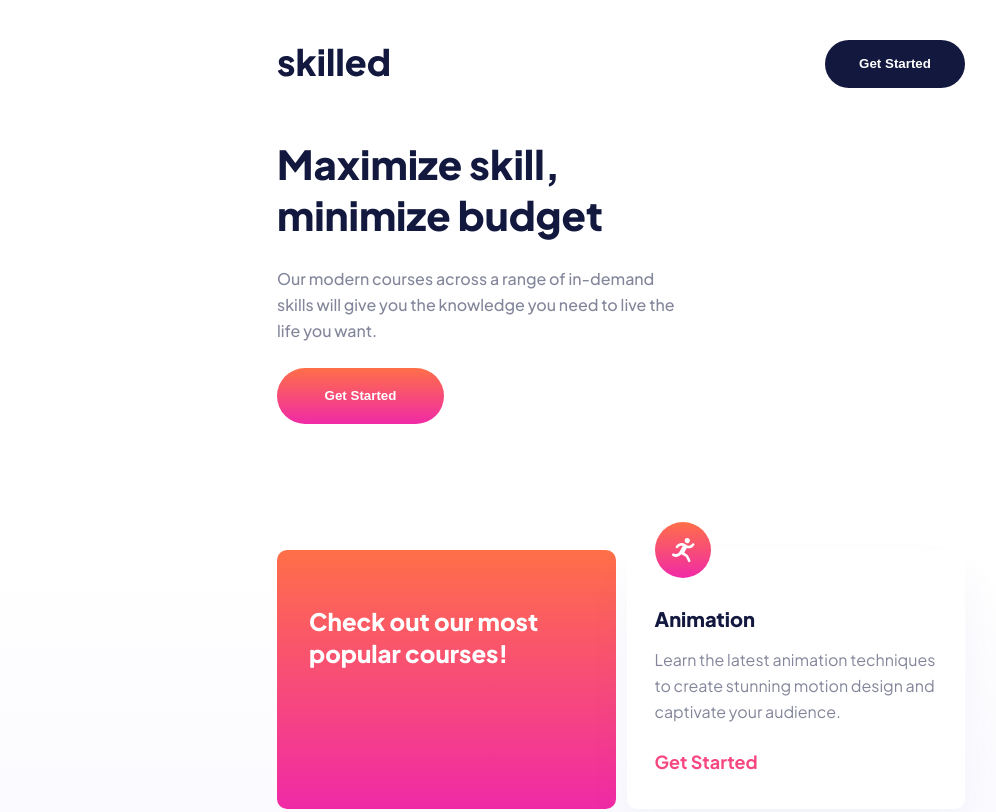
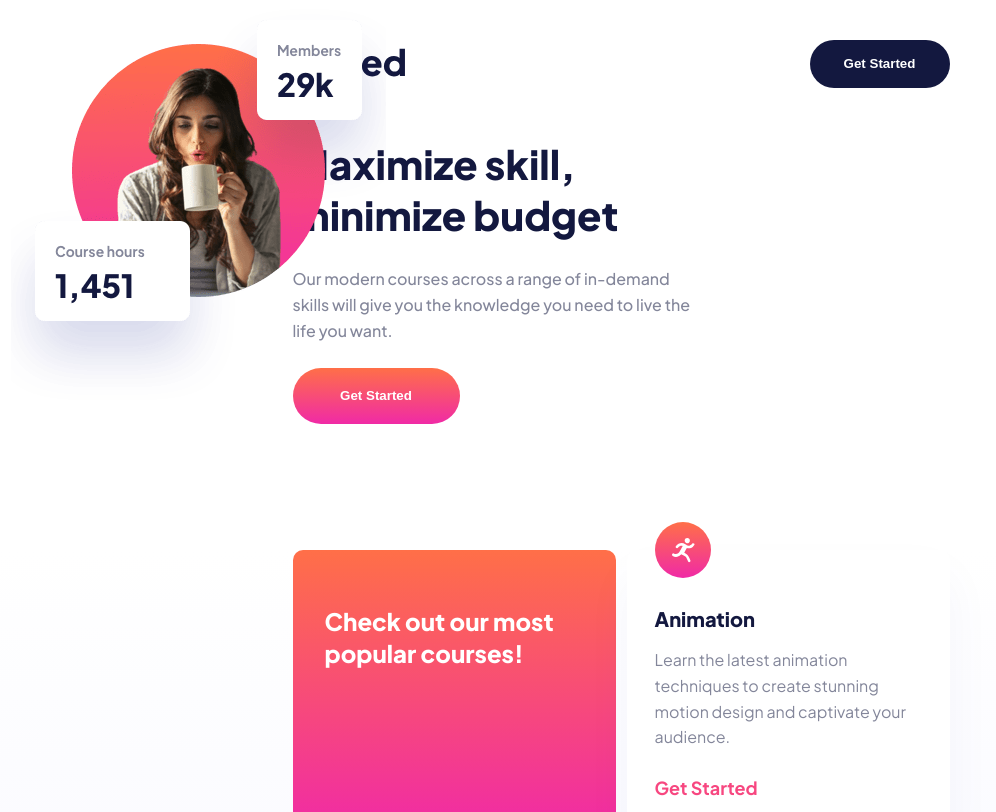
Before and after one commit to OlgaBorovik/frontendmentor-e-learning-landing, a plain HTML site: page index.html in a window 1280 px wide. Shown: the top 812 px of the page, without its empty margins (19-1015 px from the left). Drawn offline with Linux system fonts and the light colour scheme.

Commit message:
courses desktop

```diff
--- a/index.html
+++ b/index.html
@@ -35,16 +35,13 @@
     Get Started
   </button>
   </div>
+  <picture class="hero__image">
+    <source srcset="./assets/image-hero-mobile.png" media="(min-width: 375px)" />
+    <source srcset="./assets/image-hero-tablet.png" media="(min-width: 768px)" />
+    <source srcset="./assets/image-hero-desktop.png" media="(min-width: 1440px)" />
+    <img src="./assets/image-hero-mobile.png" alt="hero" />
+  </picture>
 
-  <picture class="hero__image">
-    <source srcset="./assets/image-hero-desktop.png    1x,
-                    ./aseets/image-hero-desktop@2x.png 2x" media="(min-width:1440px)" />
-    <source srcset="./assets/image-hero-tablet.png    1x,
-                    ./assets/image-hero-tablet@2x.png  2x" media="(min-width:768px)" />
-    <source srcset="./assets/image-hero-mobile.png    1x,
-                    ./assets/image-hero-mobile@2x.png 2x" media="(min-width:375px)" />
-    <img class="hero__image" src="./assets/image-hero-mobile.png" alt="image-hero" width="320">
-  </picture>
 </section>
 <section class="courses">
   <div class="container">
--- a/sass/base/_base.scss
+++ b/sass/base/_base.scss
@@ -16,12 +16,11 @@ body{
             }
 
             @include tablet {
-                width: 768px;
-                padding-left: 40px;
-                padding-right: 40px;
+                width: 689px;
+
             }
 
             @include desktop {
-                max-width: 1440px;
+                width: 1110px;
             }
 }
--- a/sass/components/_button.scss
+++ b/sass/components/_button.scss
@@ -6,4 +6,9 @@
     font-weight: 700;
     line-height: 1.75;
     cursor: pointer;
+    @include desktop{
+        width: 167px;
+        height: 56px;
+        font-size: 18px;
+    }
 }
--- a/sass/layouts/_courses.scss
+++ b/sass/layouts/_courses.scss
@@ -16,10 +16,13 @@
         flex-wrap: wrap;
         margin-left: -11px;
     }
+    @include desktop{
+        margin-left: -30px;
+    }
 }
 
 .courses__item {
-    flex-basis: 343px;
+    max-width: 343px;
     &:not(:last-child) {
         margin-bottom: 40px;
     }
@@ -37,7 +40,7 @@
             margin-left: 30px;
 
             &:not(:last-child) {
-                margin-bottom: 56px;
+                margin-bottom: 80px;
             }
     }
 }
--- a/sass/layouts/_hero.scss
+++ b/sass/layouts/_hero.scss
@@ -44,8 +44,8 @@ background: linear-gradient(0deg, rgba(255, 255, 255, 0.50) 0%, rgba(255, 255, 2
     margin-right: auto;
     @include tablet{
         position: absolute;
-        top: -40px;
-        left: 200px;
+        top: 0;
+        left: 0;
         width: 640px;
         overflow: hidden;
 
```
Also changed, not shown: css/main.css, css/main.min.css, 2 other files.
